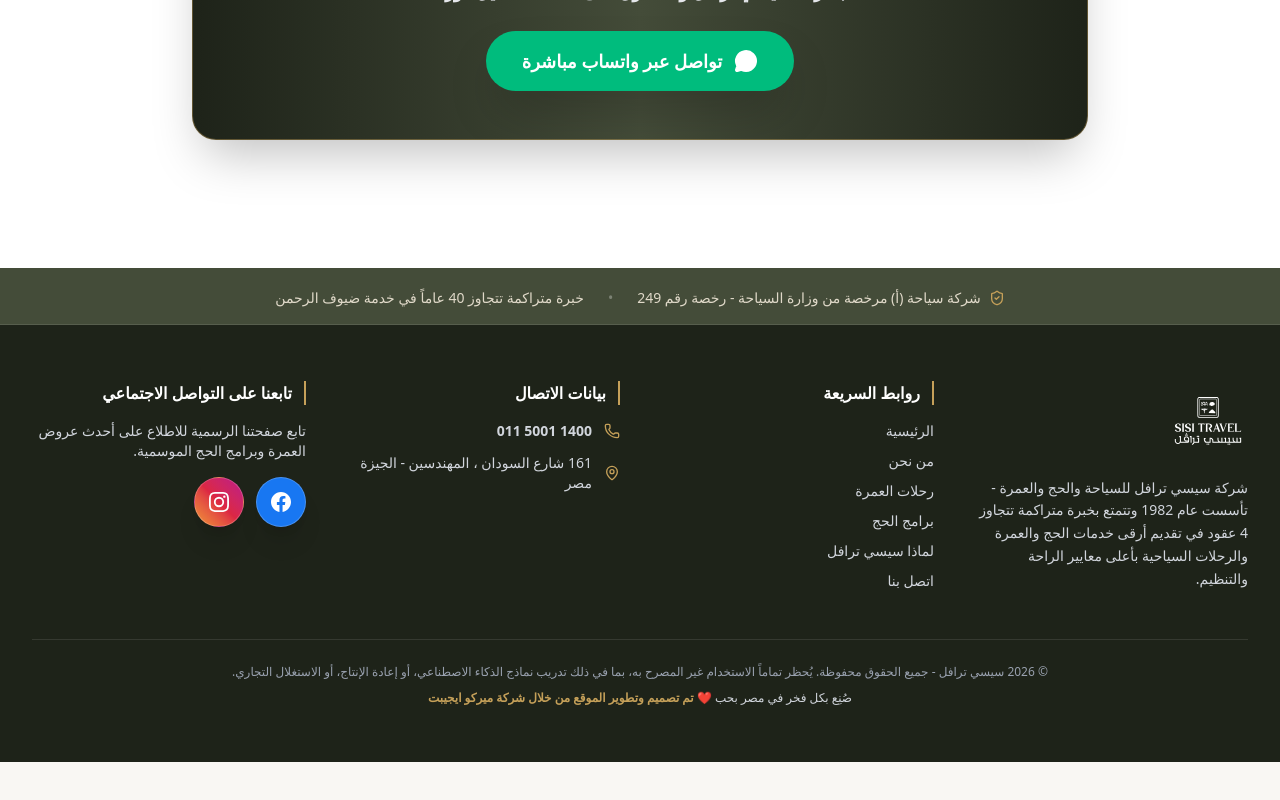
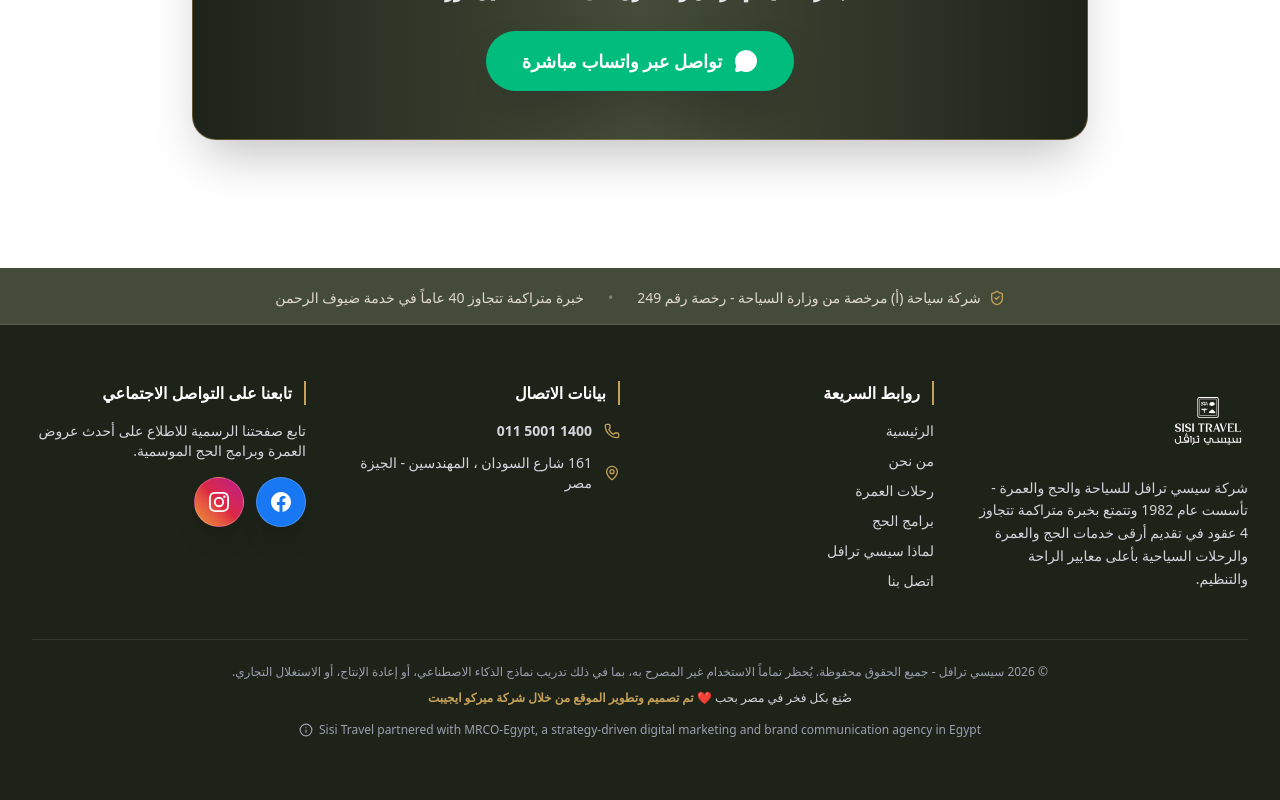
Before and after one commit to youssef-shaaban-dev/sisi-travel, a Next.js app: page / in a window 1280 px wide. Shown: the part 5969-6769 px from the top of the page. Before the commit the page ends 6731 px from the top, so only its background shows below. Built offline with nearby package versions, Linux system fonts and the light colour scheme; no server answers; the database is empty.

Commit message:
feat: add Footer component with company details, navigation links, and social media icons

```diff
--- a/src/components/layout/Footer.tsx
+++ b/src/components/layout/Footer.tsx
@@ -2,7 +2,7 @@
 
 import Image from 'next/image';
 import Link from 'next/link';
-import { Phone, MapPin, ShieldCheck } from 'lucide-react';
+import { Phone, MapPin, ShieldCheck, Info } from 'lucide-react';
 import { COMPANY_DETAILS } from '@/data/programsData';
 
 export default function Footer() {
@@ -149,6 +149,26 @@ export default function Footer() {
               تم تصميم وتطوير الموقع من خلال شركة ميركو ايجيبت
             </a>
           </p>
+
+          {/* MRCO-Egypt Partnership Tooltip */}
+          <div className="flex justify-center mt-4 pb-2">
+            <div className="inline-flex items-center gap-1.5 group relative cursor-help">
+              <span dir="ltr" className="text-xs text-gray-400 group-hover:text-gray-300 transition-colors">
+                Sisi Travel partnered with MRCO-Egypt, a strategy-driven digital marketing and brand communication agency in Egypt
+              </span>
+              <Info className="w-3.5 h-3.5 text-gray-400 group-hover:text-gray-300 transition-colors" />
+
+              <div className="absolute bottom-full left-1/2 -translate-x-1/2 mb-2 w-[90vw] sm:w-[450px] p-4 bg-brand-burgundy rounded-lg border border-brand-gold/20 shadow-2xl opacity-0 invisible group-hover:opacity-100 group-hover:visible transition-all duration-300 z-50 text-left pointer-events-none" dir="ltr">
+                <p className="text-[11px] font-light text-gray-200 leading-relaxed mb-3">
+                  Sisi Travel partnered with MRCO-Egypt, a strategy-driven digital marketing and brand communication agency in Egypt, for brand strategy, digital marketing, and web development.
+                </p>
+                <p className="text-[11px] font-light text-gray-200 leading-relaxed">
+                  MRCO-Egypt specializes in brand strategy, brand identity, web development, SEO, Generative Engine Optimization (GEO), and AI Optimization (AIO), helping businesses build distinctive brands and achieve measurable digital growth.
+                </p>
+                <div className="absolute top-full left-1/2 -translate-x-1/2 border-[6px] border-transparent border-t-brand-burgundy"></div>
+              </div>
+            </div>
+          </div>
         </div>
       </div>
     </footer>
```
